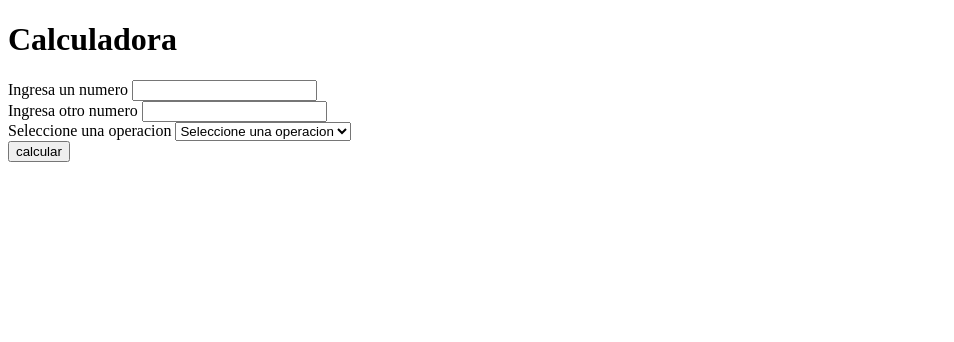
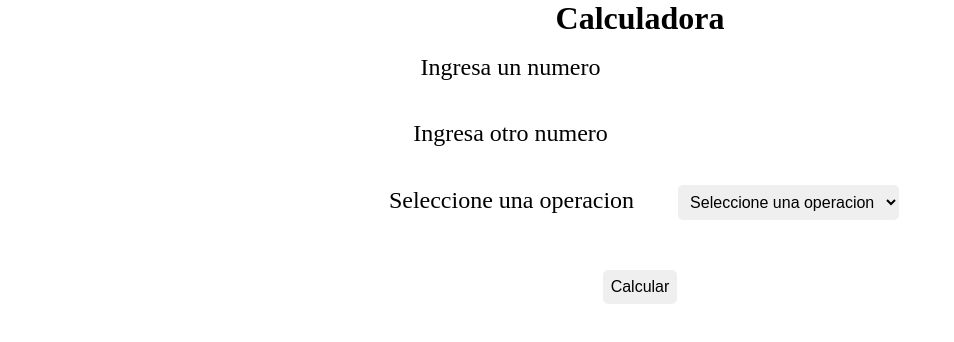
Before and after one commit to Verink55/Taller1, a plain HTML site: page calculadora.html in a window 1280 px wide. Shown: the whole page, without its empty margins (0-954 px from the left). Drawn offline with Linux system fonts and the light colour scheme.

Commit message:
se realizo el css de la carculadora

```diff
--- a/calculadora.html
+++ b/calculadora.html
@@ -4,6 +4,7 @@
     <meta charset="UTF-8">
     <meta http-equiv="X-UA-Compatible" content="IE=edge">
     <meta name="viewport" content="width=device-width, initial-scale=1.0">
+    <link rel="stylesheet" href="css/cal-estilos.css">
     <title>Calculadora</title>
 </head>
 <body>
@@ -29,7 +30,8 @@
                 <option value="4">Division</option>
             </select>
         </div>
-            <button type="submit" class="btn-azul" onclick="calcular()">calcular</button>
+        <br>
+            <button type="submit" class="btn-azul" onclick="calcular()">Calcular</button>
     </form>
     <script src="js/calculadora.js"></script>
 </body>
--- /dev/null
+++ b/css/cal-estilos.css
@@ -0,0 +1,34 @@
+*{
+    margin: 0;
+}
+
+body{
+    display: flex;
+    justify-content: center;
+    align-items: center;
+    flex-direction: column;
+}
+
+input, select, button{
+    border-radius: 5px;
+    border: none;
+    margin: 1rem;
+    font-size: 1rem;
+    padding: 0.5rem;
+}
+label{
+    margin: 1rem;
+    font-size: 1.5rem;
+    padding: 0.5rem;
+}
+
+.form-ejercicios{
+    display: flex;
+    align-items: center;
+    flex-direction: column;
+}
+
+#numero{
+    display: flex;
+    justify-content: center;
+}
--- a/js/array.js
+++ b/js/array.js
@@ -30,7 +30,7 @@
     aprendices.push(prompt("Ingrese nombre aprendiz"));
 
     seguir = confirm ("Desea ingresar otro aprendiz?");
-}
+
     console.log(`Los aprendices son ${aprendices}`);
 
     let filtro = aprendices.filter(aprendices => aprendices == "Veronica");// generar un nuvo areglo
@@ -50,3 +50,4 @@
         return `${el.primernombre} ${el.primerapellido}`
     })
     console.log(nombrecompleto);
+}
--- a/js/calculadora.js
+++ b/js/calculadora.js
@@ -4,6 +4,18 @@
     let op=document.getElementById("operacion").value;
     if(op==1){
         let res=num1+num2;
-        alert(`El numero 1 es ${num1} y el numero 2 ${num2} la suma es ${res}`);
+        alert(`El primer numero es ${num1} y el segundo numero ${num2} la suma es ${res}`);
+
+    }else if(op==2){
+        let res=num1-num2;
+        alert(`El primer numero es ${num1} y el segundo numero ${num2} la resta es ${res}`);
+
+    }else if(op==3){
+        let res=num1*num2;
+        alert(`El primer numero es ${num1} y el segundo numero ${num2} la multiplicacion es ${res}`);
+
+    }else if(op==4){
+        let res=num1/num2;
+        alert(`El primer numero es ${num1} y el segundo numero ${num2} la division es ${res}`);
     }
 }
--- a/js/dom.js
+++ b/js/dom.js
@@ -15,6 +15,8 @@
  let text= `<p> Las tortuguitas son bonitas </p>
             <p> Se puede acceder y modificar </p>`
 // letra.textContent = text;
+//TAREA
+//proponer la interfax de presentacion de ejecicios, en donde se deben ver cada ejercicio realizado con un boton llamado consola que lleve al cada uno de los ejercicio empezando con la carculadora
  letra.innerHTML = text;
 
  const img = document.createElement("img");
```
Also changed, not shown: index.html (+4 -4 lines). Lines whose indentation alone changed are shown as unchanged.
